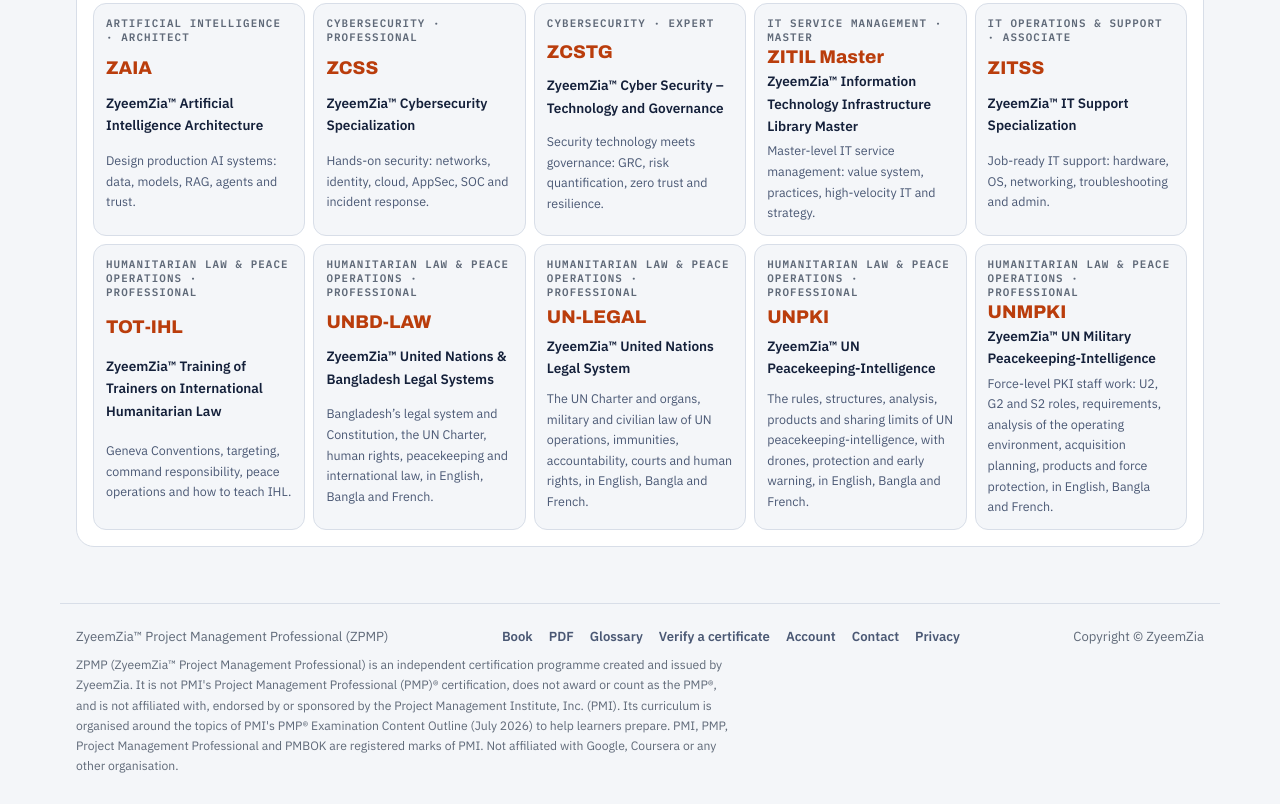
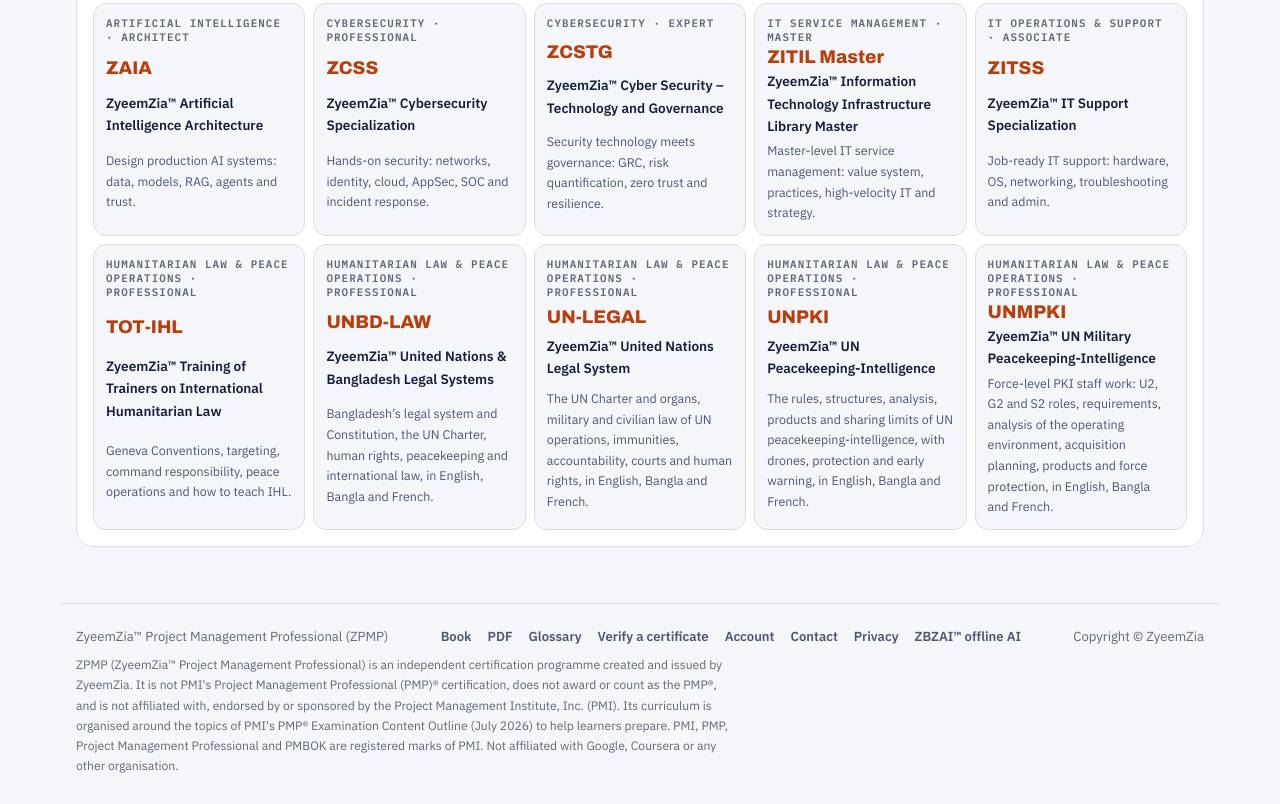
Before and after one commit to zyeemzia/zpmp, a plain HTML site: page index.html in a window 1280 px wide. Shown: the part 2778-3582 px from the top of the page. Drawn offline with Linux system fonts and the light colour scheme.

Commit message:
Footer: link to ZBZAI offline AI

```diff
--- a/index.html
+++ b/index.html
@@ -43,7 +43,7 @@
 </header>
 <main id="view" class="view" tabindex="-1"><div class="boot" aria-label="Loading the course"><i></i><i></i><i></i></div></main>
 <footer class="site-foot">
-  <div class="row"><span>ZyeemZia™ Project Management Professional (ZPMP)</span><span style="display:flex;gap:16px;flex-wrap:wrap"><a href="book.html" target="_blank" rel="noopener">Book</a><a href="ZPMP-Book.pdf" download>PDF</a><a href="#glossary">Glossary</a><a href="#verify/">Verify a certificate</a><a href="#account">Account</a><a href="#contact">Contact</a><a href="privacy.html">Privacy</a></span><span>Copyright © ZyeemZia</span></div>
+  <div class="row"><span>ZyeemZia™ Project Management Professional (ZPMP)</span><span style="display:flex;gap:16px;flex-wrap:wrap"><a href="book.html" target="_blank" rel="noopener">Book</a><a href="ZPMP-Book.pdf" download>PDF</a><a href="#glossary">Glossary</a><a href="#verify/">Verify a certificate</a><a href="#account">Account</a><a href="#contact">Contact</a><a href="privacy.html">Privacy</a><a href="https://zbzai.zyeemzia.com/" target="_blank" rel="noopener">ZBZAI™ offline AI</a></span><span>Copyright © ZyeemZia</span></div>
   <p class="disc" id="disc"></p>
 </footer>
 <nav class="tabbar" id="tabbar" aria-label="Main mobile"></nav>
```
